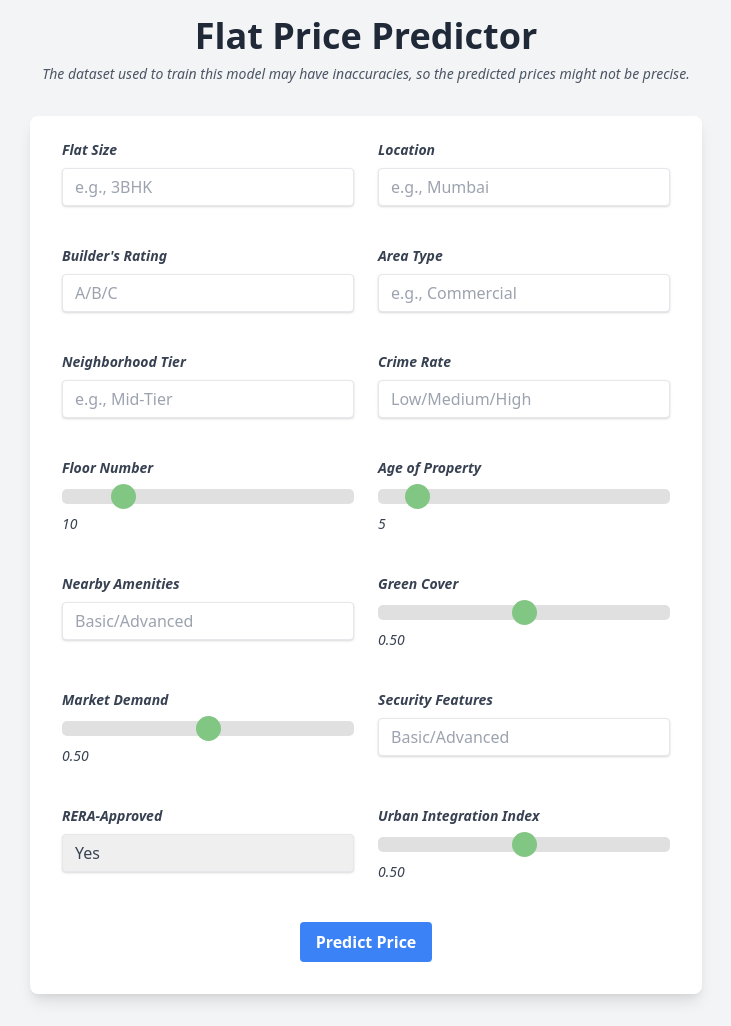
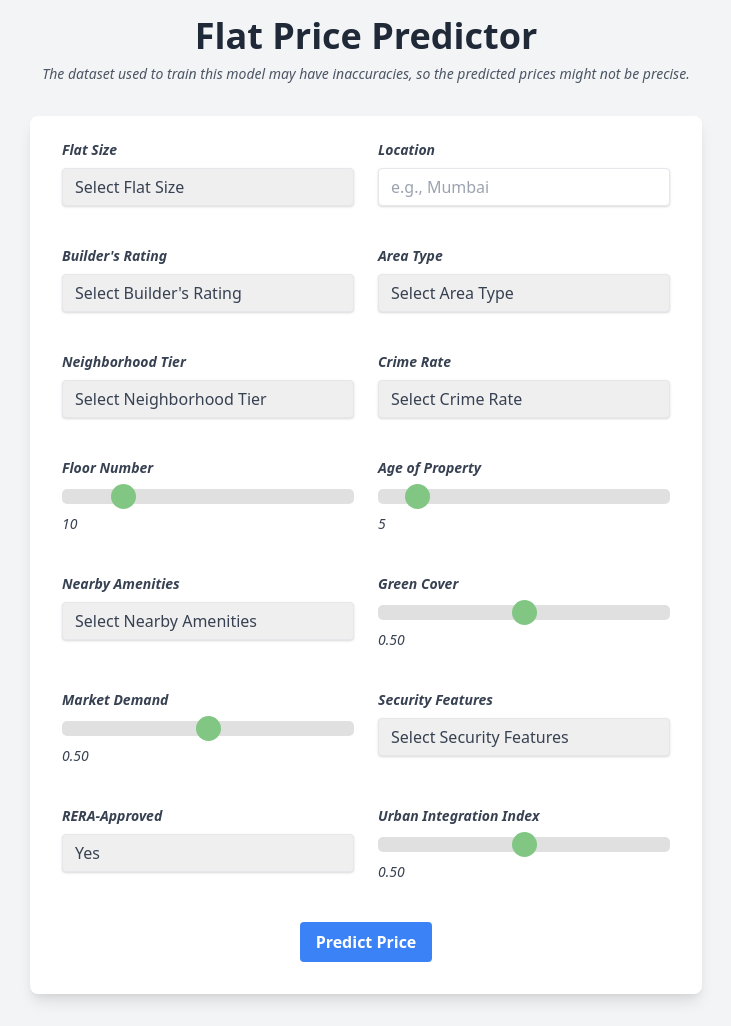
Before and after one commit to mandalfy/flat_price_, a Django app: template predictor/templates/predictor/home.html in a window 1280 px wide. Shown: the whole page, without its empty margins (274-1005 px from the left). Run offline with Django 5.2, Linux system fonts and the light colour scheme; the template is opened without the code that fills it, so the values that code supplies are empty.

Commit message:
Update home.html

```diff
--- a/predictor/templates/predictor/home.html
+++ b/predictor/templates/predictor/home.html
@@ -52,7 +52,14 @@
                     <label class="block text-gray-700 text-sm font-bold mb-2" for="flat_size">
                         Flat Size
                     </label>
-                    <input class="shadow appearance-none border rounded w-full py-2 px-3 text-gray-700 leading-tight focus:outline-none focus:shadow-outline" id="flat_size" name="flat_size" type="text" placeholder="e.g., 3BHK" required>
+                    <select class="shadow appearance-none border rounded w-full py-2 px-3 text-gray-700 leading-tight focus:outline-none focus:shadow-outline" id="flat_size" name="flat_size" required>
+                        <option value="">Select Flat Size</option>
+                        <option value="1BHK">1BHK</option>
+                        <option value="2BHK">2BHK</option>
+                        <option value="3BHK">3BHK</option>
+                        <option value="4BHK">4BHK</option>
+                        <option value="5BHK">5BHK</option>
+                    </select>
                 </div>
                 <div class="mb-4">
                     <label class="block text-gray-700 text-sm font-bold mb-2" for="location">
@@ -64,25 +71,45 @@
                     <label class="block text-gray-700 text-sm font-bold mb-2" for="builder_rating">
                         Builder's Rating
                     </label>
-                    <input class="shadow appearance-none border rounded w-full py-2 px-3 text-gray-700 leading-tight focus:outline-none focus:shadow-outline" id="builder_rating" name="builder_rating" type="text" placeholder="A/B/C" required>
+                    <select class="shadow appearance-none border rounded w-full py-2 px-3 text-gray-700 leading-tight focus:outline-none focus:shadow-outline" id="builder_rating" name="builder_rating" required>
+                        <option value="">Select Builder's Rating</option>
+                        <option value="A">A</option>
+                        <option value="B">B</option>
+                        <option value="C">C</option>
+                    </select>
                 </div>
                 <div class="mb-4">
                     <label class="block text-gray-700 text-sm font-bold mb-2" for="area_type">
                         Area Type
                     </label>
-                    <input class="shadow appearance-none border rounded w-full py-2 px-3 text-gray-700 leading-tight focus:outline-none focus:shadow-outline" id="area_type" name="area_type" type="text" placeholder="e.g., Commercial" required>
+                    <select class="shadow appearance-none border rounded w-full py-2 px-3 text-gray-700 leading-tight focus:outline-none focus:shadow-outline" id="area_type" name="area_type" required>
+                        <option value="">Select Area Type</option>
+                        <option value="Residential">Residential</option>
+                        <option value="Commercial">Commercial</option>
+                        <option value="Mixed">Mixed</option>
+                    </select>
                 </div>
                 <div class="mb-4">
                     <label class="block text-gray-700 text-sm font-bold mb-2" for="neighborhood_tier">
                         Neighborhood Tier
                     </label>
-                    <input class="shadow appearance-none border rounded w-full py-2 px-3 text-gray-700 leading-tight focus:outline-none focus:shadow-outline" id="neighborhood_tier" name="neighborhood_tier" type="text" placeholder="e.g., Mid-Tier" required>
+                    <select class="shadow appearance-none border rounded w-full py-2 px-3 text-gray-700 leading-tight focus:outline-none focus:shadow-outline" id="neighborhood_tier" name="neighborhood_tier" required>
+                        <option value="">Select Neighborhood Tier</option>
+                        <option value="High-Tier">High-Tier</option>
+                        <option value="Mid-Tier">Mid-Tier</option>
+                        <option value="Low-Tier">Low-Tier</option>
+                    </select>
                 </div>
                 <div class="mb-4">
                     <label class="block text-gray-700 text-sm font-bold mb-2" for="crime_rate">
                         Crime Rate
                     </label>
-                    <input class="shadow appearance-none border rounded w-full py-2 px-3 text-gray-700 leading-tight focus:outline-none focus:shadow-outline" id="crime_rate" name="crime_rate" type="text" placeholder="Low/Medium/High" required>
+                    <select class="shadow appearance-none border rounded w-full py-2 px-3 text-gray-700 leading-tight focus:outline-none focus:shadow-outline" id="crime_rate" name="crime_rate" required>
+                        <option value="">Select Crime Rate</option>
+                        <option value="Low">Low</option>
+                        <option value="Medium">Medium</option>
+                        <option value="High">High</option>
+                    </select>
                 </div>
                 <div class="mb-4">
                     <label class="block text-gray-700 text-sm font-bold mb-2" for="floor_number">
@@ -102,7 +129,11 @@
                     <label class="block text-gray-700 text-sm font-bold mb-2" for="nearby_amenities">
                         Nearby Amenities
                     </label>
-                    <input class="shadow appearance-none border rounded w-full py-2 px-3 text-gray-700 leading-tight focus:outline-none focus:shadow-outline" id="nearby_amenities" name="nearby_amenities" type="text" placeholder="Basic/Advanced" required>
+                    <select class="shadow appearance-none border rounded w-full py-2 px-3 text-gray-700 leading-tight focus:outline-none focus:shadow-outline" id="nearby_amenities" name="nearby_amenities" required>
+                        <option value="">Select Nearby Amenities</option>
+                        <option value="Basic">Basic</option>
+                        <option value="Advanced">Advanced</option>
+                    </select>
                 </div>
                 <div class="mb-4">
                     <label class="block text-gray-700 text-sm font-bold mb-2" for="green_cover">
@@ -122,7 +153,11 @@
                     <label class="block text-gray-700 text-sm font-bold mb-2" for="security_features">
                         Security Features
                     </label>
-                    <input class="shadow appearance-none border rounded w-full py-2 px-3 text-gray-700 leading-tight focus:outline-none focus:shadow-outline" id="security_features" name="security_features" type="text" placeholder="Basic/Advanced" required>
+                    <select class="shadow appearance-none border rounded w-full py-2 px-3 text-gray-700 leading-tight focus:outline-none focus:shadow-outline" id="security_features" name="security_features" required>
+                        <option value="">Select Security Features</option>
+                        <option value="Basic">Basic</option>
+                        <option value="Advanced">Advanced</option>
+                    </select>
                 </div>
                 <div class="mb-4">
                     <label class="block text-gray-700 text-sm font-bold mb-2" for="rera_approved">
```
